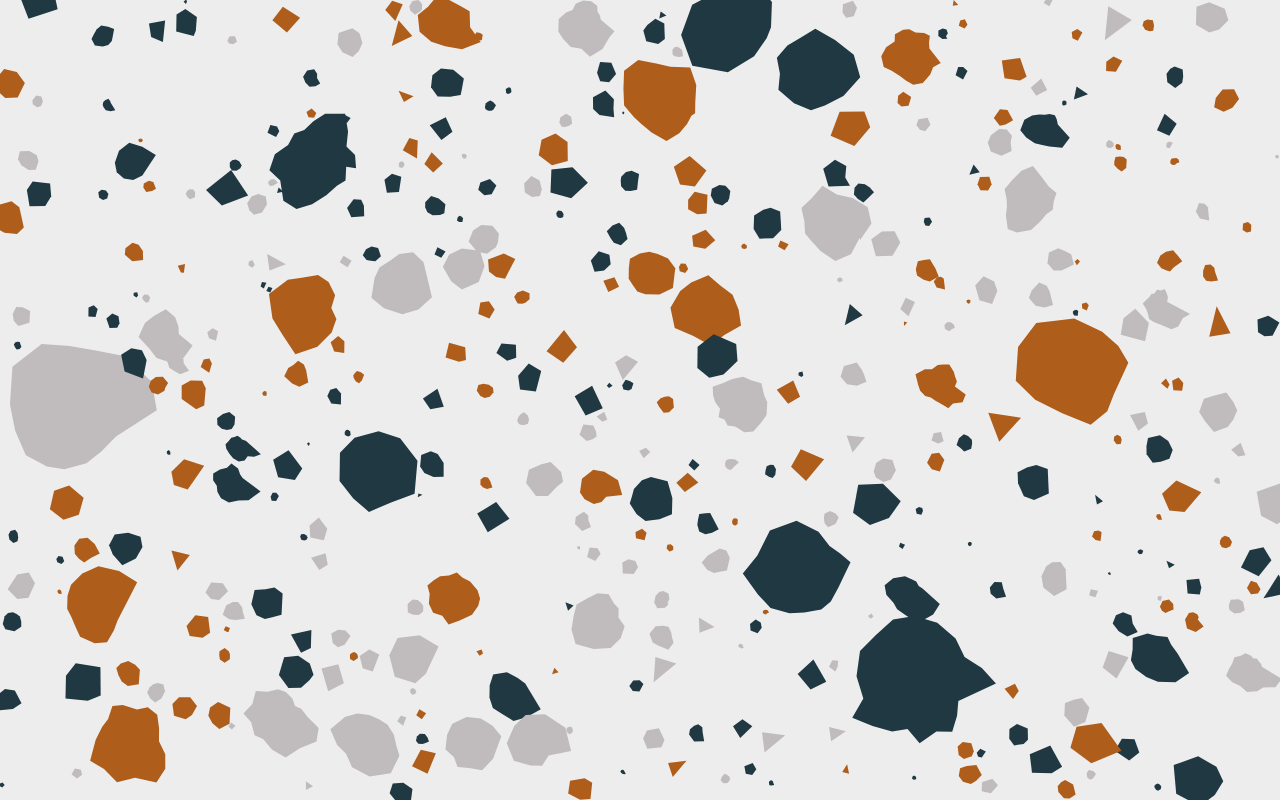
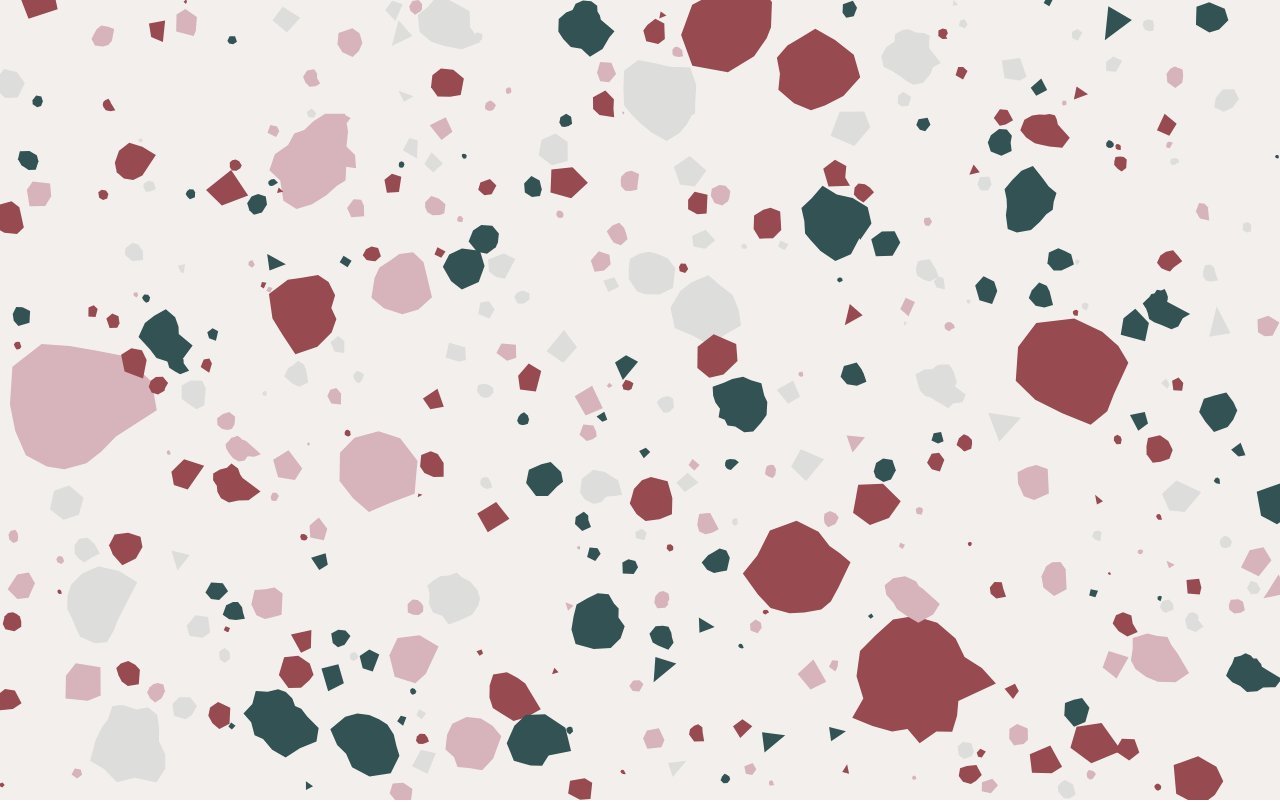
Before and after one commit to Tom32i/terrazzo, a plain HTML site: page index.html in a window 1280 px wide. Drawn offline with Linux system fonts and the light colour scheme.

Commit message:
Better palettes

```diff
--- a/index.html
+++ b/index.html
@@ -12,9 +12,10 @@
 <body>
     <script type="text/javascript">
         const palettes = [
-            { colors: ['#112b3d', '#ddcab8', '#b25b49'], background: '#e6efee' },
-            { colors: ['#e2c3a3', '#c36d52', '#435755'], background: '#2a2d31' },
-            { colors: ['#af5d1b', '#203842', '#c0bcbd'], background: '#ededed' },
+            { colors: ['#1b506d', '#ddcab8', '#b25b49', '#f6bf80'], background: '#f6f6f6' },
+            { colors: ['#e2c3a3', '#c36d52', '#435755', '#485158'], background: '#2a2d31' },
+            { colors: ['#e0c1bf', '#e5eaed', '#395f67', '#bdc5d1'], background: '#cfdedb' },
+            { colors: ['#dddedb', '#974a4f', '#d7b3bb', '#325253'], background: '#f3efec' },
         ];
         const { innerWidth, innerHeight } = window;
         const palette = palettes[Math.floor(Math.random() * palettes.length)];
```
